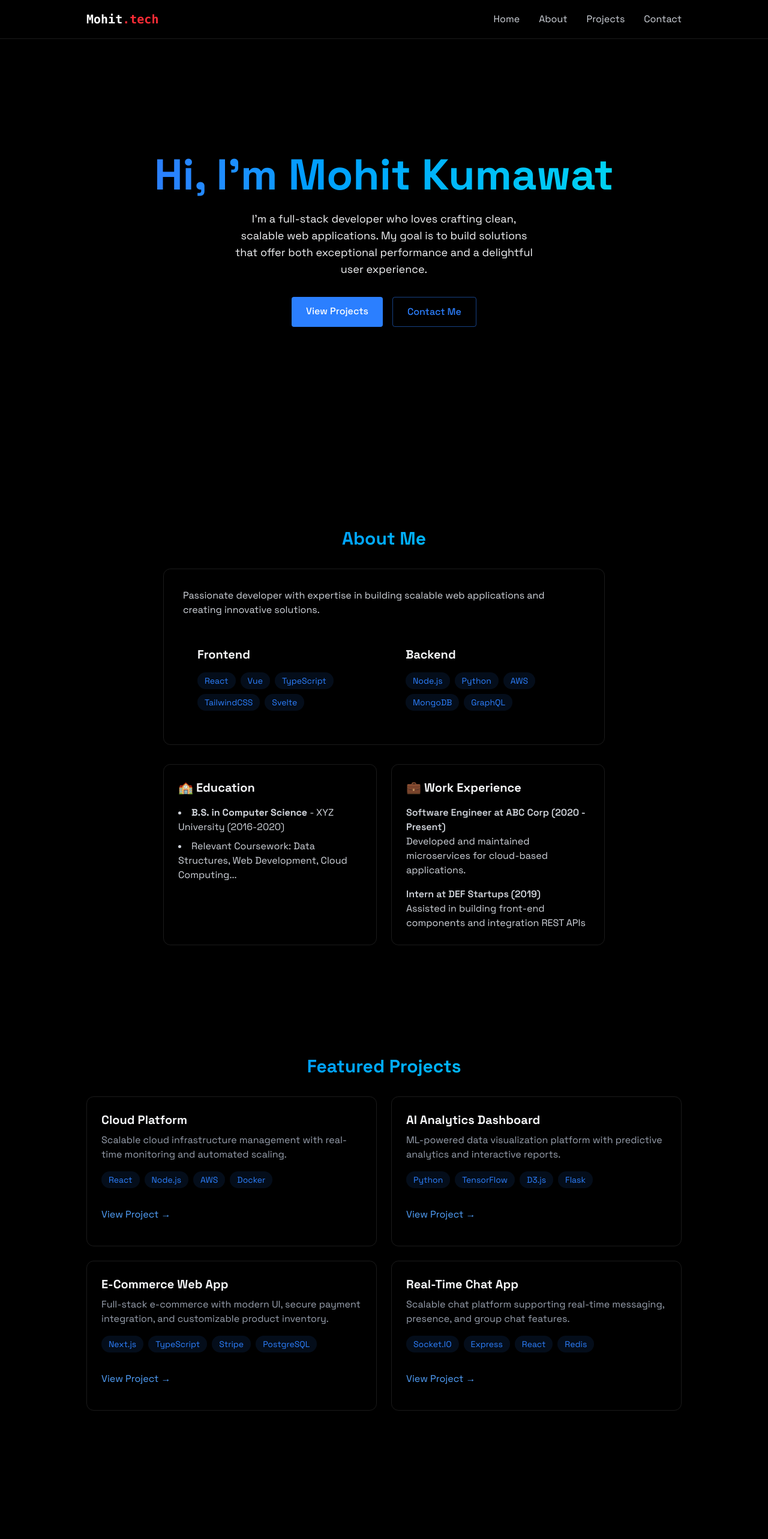
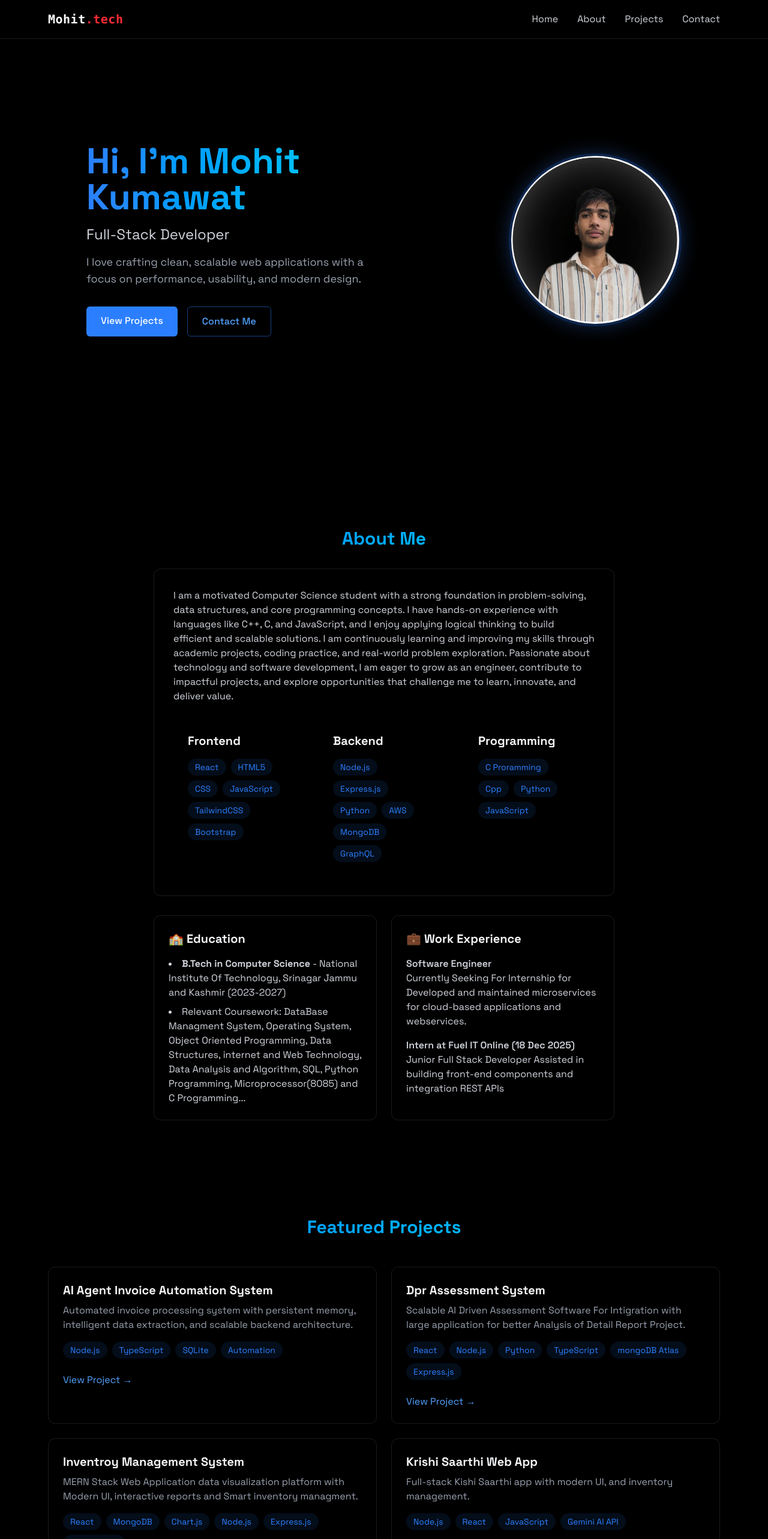
Before and after one commit to Mohitkumar2217/My-Prtfolio-site, a React (Vite) app: page / in a window 1280 px wide. Shown: the top 2566 px of the page at 60% size. Built offline with nearby package versions, Linux system fonts and the light colour scheme.

Commit message:
update portfolio

```diff
--- a/src/components/Navbar.jsx
+++ b/src/components/Navbar.jsx
@@ -4,53 +4,82 @@ export const Navbar = ({ menuOpen, setMenuOpen }) => {
   useEffect(() => {
     document.body.style.overflow = menuOpen ? "hidden" : "";
   }, [menuOpen]);
+
+  const navLinks = [
+    { name: "Home", href: "#home" },
+    { name: "About", href: "#about" },
+    { name: "Projects", href: "#projects" },
+    { name: "Contact", href: "#contact" },
+  ];
+
   return (
-    <nav className="fixed top-0 w-full z-40 bg-[rgba(10, 10, 10, 0.8)] backdrop-blur-lg border-b border-white/10 shadow-lg">
-      <div className="max-w-5xl mx-auto px-4">
+    <nav className="fixed top-0 w-full z-50 bg-black/70 backdrop-blur-md border-b border-white/10">
+      <div className="max-w-6xl mx-auto px-4">
         <div className="flex justify-between items-center h-16">
-          <a href="#home" className="font-mono text-xl font-bold text-white">
-            {" "}
-            Mohit<span className="text-red-500">.tech</span>{" "}
+
+          {/* Logo */}
+          <a
+            href="#home"
+            className="font-mono text-xl font-bold text-white tracking-wide"
+          >
+            Mohit<span className="text-red-500">.tech</span>
           </a>
 
-          <div
-            className="w-7 h-5 relative cursor-pointer z-40 md:hidden"
-            onClick={() => setMenuOpen((prev) => !prev)}
-          >
-            &#9776;
+          {/* Desktop Menu */}
+          <div className="hidden md:flex items-center space-x-8">
+            {navLinks.map((link) => (
+              <a
+                key={link.name}
+                href={link.href}
+                className="relative text-gray-300 hover:text-white transition-colors group"
+              >
+                {link.name}
+                <span className="absolute left-0 -bottom-1 w-0 h-[2px] bg-red-500 transition-all group-hover:w-full"></span>
+              </a>
+            ))}
           </div>
 
-          <div className="hidden md:flex items-center space-x-8">
-            <a
-              href="#home"
-              className="text-gray-300 hove:text-white transition-colors"
-            >
-              {" "}
-              Home
-            </a>
-            <a
-              href="#about"
-              className="text-gray-300 hove:text-white transition-colors"
-            >
-              {" "}
-              About{" "}
-            </a>
-            <a
-              href="#projects"
-              className="text-gray-300 hove:text-white transition-colors"
-            >
-              {" "}
-              Projects{" "}
-            </a>
-            <a
-              href="#contact"
-              className="text-gray-300 hove:text-white transition-colors"
-            >
-              {" "}
-              Contact{" "}
-            </a>
-          </div>
+          {/* Mobile Toggle */}
+          <button
+            aria-label="Toggle Menu"
+            onClick={() => setMenuOpen((prev) => !prev)}
+            className="md:hidden z-50 flex flex-col gap-1.5"
+          >
+            <span
+              className={`h-0.5 w-6 bg-white transition-transform ${
+                menuOpen && "rotate-45 translate-y-2"
+              }`}
+            />
+            <span
+              className={`h-0.5 w-6 bg-white transition-opacity ${
+                menuOpen && "opacity-0"
+              }`}
+            />
+            <span
+              className={`h-0.5 w-6 bg-white transition-transform ${
+                menuOpen && "-rotate-45 -translate-y-2"
+              }`}
+            />
+          </button>
         </div>
+      </div>
+
+      {/* Mobile Menu */}
+      <div
+        className={`fixed inset-0 bg-black/90 backdrop-blur-lg flex flex-col items-center justify-center gap-8 text-xl transition-all duration-300 md:hidden ${
+          menuOpen ? "opacity-100 pointer-events-auto" : "opacity-0 pointer-events-none"
+        }`}
+      >
+        {navLinks.map((link) => (
+          <a
+            key={link.name}
+            href={link.href}
+            onClick={() => setMenuOpen(false)}
+            className="text-gray-300 hover:text-white transition-colors"
+          >
+            {link.name}
+          </a>
+        ))}
       </div>
     </nav>
   );
--- a/src/components/sections/About.jsx
+++ b/src/components/sections/About.jsx
@@ -3,21 +3,23 @@ import { RevealOnScroll } from "../RevealOnScroll";
 export const About = () => {
   const frontendSkills = [
     "React",
-    "Vue",
-    "TypeScript",
+    "HTML5",
+    "CSS",
+    "JavaScript",
     "TailwindCSS",
-    "Svelte",
+    "Bootstrap",
   ];
 
-  const backendSkills = ["Node.js", "Python", "AWS", "MongoDB", "GraphQL"];
+  const backendSkills = ["Node.js", "Express.js", "Python", "AWS", "MongoDB", "GraphQL"];
 
+  const programmingSkills = ["C Proramming", "Cpp", "Python", "JavaScript"];
   return (
     <section
       id="about"
       className="min-h-screen flex items-center justify-center py-20"
     >
       <RevealOnScroll>
-        <div className="max-w-3xl mx-auto px-4">
+        <div className="max-w-3xl mx-auto">
           <h2 className="text-3xl font-bold mb-8 bg-gradient-to-r from-blue-500 to-cyan-400 bg-clip-text text-transparent text-center">
             {" "}
             About Me
@@ -25,11 +27,10 @@ export const About = () => {
 
           <div className="rounded-xl p-8 border-white/10 border hover:-translate-y-1 transition-all">
             <p className="text-gray-300 mb-6">
-              Passionate developer with expertise in building scalable web
-              applications and creating innovative solutions.
+              I am a motivated Computer Science student with a strong foundation in problem-solving, data structures, and core programming concepts. I have hands-on experience with languages like C++, C, and JavaScript, and I enjoy applying logical thinking to build efficient and scalable solutions. I am continuously learning and improving my skills through academic projects, coding practice, and real-world problem exploration. Passionate about technology and software development, I am eager to grow as an engineer, contribute to impactful projects, and explore opportunities that challenge me to learn, innovate, and deliver value.
             </p>
 
-            <div className="grid grid-cols-1 md:grid-cols-2 gap-6">
+            <div className="grid grid-cols-1 md:grid-cols-3 gap-6">
               <div className="rounded-xl p-6 hover:-translate-y-1 transition-all">
                 <h3 className="text-xl font-bold mb-4"> Frontend</h3>
                 <div className="flex flex-wrap gap-2">
@@ -61,6 +62,21 @@ export const About = () => {
                   ))}
                 </div>
               </div>
+              <div className="rounded-xl p-6 hover:-translate-y-1 transition-all">
+                <h3 className="text-xl font-bold mb-4"> Programming</h3>
+                <div className="flex flex-wrap gap-2">
+                  {programmingSkills.map((tech, key) => (
+                    <span
+                      key={key}
+                      className="bg-blue-500/10 text-blue-500 py-1 px-3 rounded-full text-sm hover:bg-blue-500/20
+                                    hover:shadow-[0_2px_8px_rgba(59,130,2246,0.2)] transition
+                    "
+                    >
+                      {tech}
+                    </span>
+                  ))}
+                </div>
+              </div>
             </div>
           </div>
 
@@ -69,12 +85,12 @@ export const About = () => {
               <h3 className="text-xl font-bold mb-4"> 🏫 Education </h3>
               <ul className="list-disc list-inside text-gray-300 space-y-2">
                 <li>
-                  <strong> B.S. in Computer Science </strong> - XYZ University
-                  (2016-2020)
+                  <strong> B.Tech in Computer Science </strong> - National Institute Of Technology, Srinagar Jammu and Kashmir
+                  (2023-2027)
                 </li>
                 <li>
-                  Relevant Coursework: Data Structures, Web Development, Cloud
-                  Computing...
+                  Relevant Coursework: DataBase Managment System, Operating System, Object Oriented Programming, Data Structures, internet and Web Technology,
+                  Data Analysis and Algorithm, SQL, Python Programming, Microprocessor(8085) and C Programming...
                 </li>
               </ul>
             </div>
@@ -84,20 +100,21 @@ export const About = () => {
                 <div>
                   <h4 className="font-semibold">
                     {" "}
-                    Software Engineer at ABC Corp (2020 - Present){" "}
+                    Software Engineer
                   </h4>
                   <p>
-                    Developed and maintained microservices for cloud-based
-                    applications.
+                    Currently Seeking For Internship for Developed and maintained microservices for cloud-based
+                    applications and webservices.
                   </p>
                 </div>
 
                 <div>
                   <h4 className="font-semibold">
                     {" "}
-                    Intern at DEF Startups (2019){" "}
+                    Intern at Fuel IT Online (18 Dec 2025){" "}
                   </h4>
                   <p>
+                    Junior Full Stack Developer
                     Assisted in building front-end components and integration
                     REST APIs
                   </p>
--- a/src/components/sections/Home.jsx
+++ b/src/components/sections/Home.jsx
@@ -1,39 +1,57 @@
 import { RevealOnScroll } from "../RevealOnScroll";
+import profileImg from "../../assets/profile.png";
 
 export const Home = () => {
   return (
     <section
       id="home"
-      className="min-h-screen flex items-center justify-center relative"
+      className="min-h-screen flex items-center justify-center relative overflow-hidden"
     >
       <RevealOnScroll>
-        <div className="text-center z-10 px-4">
-          <h1 className="text-5xl md:text-7xl font-bold mb-6 bg-gradient-to-r from-blue-500 to-cyan-400 bg-clip-text text-transparent leading-right">
-            Hi, I'm Mohit Kumawat
+        <div className="max-w-5xl mx-auto px-4 grid md:grid-cols-2 gap-10 items-center">
+
+          <div className="text-center md:text-left">
+            <h1 className="text-4xl md:text-6xl font-bold mb-4 bg-gradient-to-r from-blue-500 to-cyan-400 bg-clip-text text-transparent">
+              Hi, I’m Mohit Kumawat
             </h1>
 
-          <p className="tex-gray-400 text-lg mb-8 max-w-lg mx-auto">
-            I’m a full-stack developer who loves crafting clean, scalable web
-            applications. My goal is to build solutions that offer both
-            exceptional performance and a delightful user experience.
+            <h2 className="text-xl md:text-2xl text-gray-300 mb-4">
+              Full-Stack Developer
+            </h2>
+
+            <p className="text-gray-400 text-lg mb-8 max-w-xl">
+              I love crafting clean, scalable web applications with a focus on
+              performance, usability, and modern design.
             </p>
-          <div className="flex justify-center space-x-4">
+
+            <div className="flex justify-center md:justify-start gap-4">
               <a
                 href="#projects"
-              className="bg-blue-500 text-white py-3 px-6 rounded font-medium transition relative overflow-hidden hover:-translate-y-0.5 hover:shadow-[0_0_15px_rgba(59, 130, 246, 0.4)]"
+                className="bg-blue-500 text-white py-3 px-6 rounded-md font-medium transition-all hover:-translate-y-0.5 hover:shadow-[0_0_20px_rgba(59,130,246,0.5)]"
               >
                 View Projects
               </a>
 
               <a
                 href="#contact"
-              className="border border-blue-500/50 text-blue-500 py-3 px-6 rounded font-medium transition-all duration-200
-             hover:-translate-y-0.5 hover:shadow-[0_0_15px_rgba(59, 130, 246, 0.2)] hover:bg-blue-500/10"
+                className="border border-blue-500/50 text-blue-400 py-3 px-6 rounded-md font-medium transition-all hover:-translate-y-0.5 hover:bg-blue-500/10"
               >
                 Contact Me
               </a>
             </div>
           </div>
+
+          <div className="flex justify-center md:justify-end">
+            <img
+              src={profileImg}
+              alt="Mohit Kumawat"
+              className="w-56 h-56 md:w-72 md:h-72 rounded-full object-cover
+              border-4 border-blue-500/30 shadow-[0_0_30px_rgba(59,130,246,0.3)]
+              hover:scale-105 transition-transform duration-300"
+            />
+          </div>
+
+        </div>
       </RevealOnScroll>
     </section>
   );
--- a/src/components/sections/Projects.jsx
+++ b/src/components/sections/Projects.jsx
@@ -1,4 +1,42 @@
 import { RevealOnScroll } from "../RevealOnScroll";
+
+const projects = [
+  {
+    title: "AI Agent Invoice Automation System",
+    description:
+      "Automated invoice processing system with persistent memory, intelligent data extraction, and scalable backend architecture.",
+    tech: ["Node.js", "TypeScript", "SQLite", "Automation"],
+    link: "#", // add GitHub or demo link
+  },
+  {
+    title: "Dpr Assessment System",
+    description:
+      "Scalable AI Driven Assessment Software For Intigration with large application for better Analysis of Detail Report Project.",
+    tech: ["React", "Node.js", "Python", "TypeScript", "mongoDB Atlas", "Express.js"],
+    link: "#",
+  },
+  {
+    title: "Inventroy Management System",
+    description:
+      "MERN Stack Web Application data visualization platform with Modern UI, interactive reports and Smart inventory managment.",
+    tech: ["React", "MongoDB", "Chart.js", "Node.js", "Express.js", "TailwindCSS"],
+    link: "#",
+  },
+  {
+    title: "Krishi Saarthi Web App",
+    description:
+      "Full-stack Kishi Saarthi app with modern UI, and inventory management.",
+    tech: ["Node.js", "React", "JavaScript", "Gemini AI API"],
+    link: "#",
+  },
+  {
+    title: "Url Shortner",
+    description:
+      "Small Url Shortner Website To Shorten Large URL into Small Urls just Like betliy.",
+    tech: ["Node.js", "Express", "Ejs", "JavaScript"],
+    link: "#",
+  },
+];
 
 export const Projects = () => {
   return (
@@ -7,24 +45,40 @@ export const Projects = () => {
       className="min-h-screen flex items-center justify-center py-20"
     >
       <RevealOnScroll>
-        <div className="max-w-5xl mx-auto px-4">
-          <h2 className="text-3xl font-bold mb-8 bg-gradient-to-r from-blue-500 to-cyan-400 bg-clip-text text-transparent text-center">
-            {" "}
+        <div className="max-w-6xl mx-auto px-4">
+          <h2 className="text-3xl font-bold mb-12 bg-gradient-to-r from-blue-500 to-cyan-400 bg-clip-text text-transparent text-center">
             Featured Projects
           </h2>
+
           <div className="grid grid-cols-1 md:grid-cols-2 gap-6">
-            <div className="p-6 rounded-xl border border-white/10 hover:-translate-y-1 hover:border-blue-500/30 hover:shadow-[0_2px_8px_rgba(59,130,246,0.2)] transition">
-              <h3 className="text-xl font-bold mb-2"> Cloud Platform</h3>
+            {projects.map((project, index) => (
+              <div
+                key={index}
+                className="
+                  glass p-6 rounded-xl border border-white/10
+                  hover:-translate-y-1 hover:border-blue-500/30
+                  hover:shadow-[0_4px_20px_rgba(59,130,246,0.15)]
+                  transition-all
+                "
+              >
+                <h3 className="text-xl font-bold mb-2">
+                  {project.title}
+                </h3>
+
                 <p className="text-gray-400 mb-4">
-                Scalable cloud infrastructure management with real-time
-                monitoring and automated scaling.
+                  {project.description}
                 </p>
+
                 <div className="flex flex-wrap gap-2 mb-4">
-                {["React", "Node.js", "AWS", "Docker"].map((tech, key) => (
+                  {project.tech.map((tech) => (
                     <span
-                    key={key}
-                    className="bg-blue-500/10 text-blue-500 py-1 px-3 rounded-full text-sm hover:bg-blue-500/20
-                                    hover:shadow-[0_2px_8px_rgba(59,130,246,0.1)] transition-all
+                      key={tech}
+                      className="
+                        bg-blue-500/10 text-blue-500 py-1 px-3
+                        rounded-full text-sm
+                        hover:bg-blue-500/20
+                        hover:shadow-[0_2px_8px_rgba(59,130,246,0.2)]
+                        transition
                       "
                     >
                       {tech}
@@ -32,133 +86,14 @@ export const Projects = () => {
                   ))}
                 </div>
 
-              <div className="flex justify-between items-center">
                 <a
-                  href="#"
-                  className="text-blue-400 hover:text-blue-300 transition-colors my-4"
+                  href={project.link}
+                  className="inline-block text-blue-400 hover:text-blue-300 transition-colors mt-2"
                 >
                   View Project →
                 </a>
               </div>
-            </div>
-            <div
-              className="
-              glass p-6 rounded-xl border border-white/10
-              hover:-translate-y-1 hover:border-blue-500/30
-              hover:shadow-[0_4px_20px_rgba(59,130,246,0.1)]
-              transition-all
-            "
-            >
-              <h3 className="text-xl font-bold mb-2">AI Analytics Dashboard</h3>
-              <p className="text-gray-400 mb-4">
-                ML-powered data visualization platform with predictive analytics
-                and interactive reports.
-              </p>
-              <div className="flex flex-wrap gap-2 mb-4">
-                {["Python", "TensorFlow", "D3.js", "Flask"].map((tech, key) => (
-                  <span
-                    key={key}
-                    className="
-                      bg-blue-500/10 text-blue-500 py-1 px-3
-                      rounded-full text-sm
-                      transition
-                      hover:bg-blue-500/20 hover:-translate-y-0.5
-                      hover:shadow-[0_2px_8px_rgba(59,130,246,0.2)]
-                    "
-                  >
-                    {tech}
-                  </span>
             ))}
-              </div>
-              <div className="flex justify-between items-center">
-                <a
-                  href="#"
-                  className="text-blue-400 hover:text-blue-300 transition-colors my-4"
-                >
-                  View Project →
-                </a>
-              </div>
-            </div>
-
-            <div
-              className="
-              glass p-6 rounded-xl border border-white/10
-              hover:-translate-y-1 hover:border-blue-500/30
-              hover:shadow-[0_4px_20px_rgba(59,130,246,0.1)]
-              transition-all
-            "
-            >
-              <h3 className="text-xl font-bold mb-2">E-Commerce Web App</h3>
-              <p className="text-gray-400 mb-4">
-                Full-stack e-commerce with modern UI, secure payment
-                integration, and customizable product inventory.
-              </p>
-              <div className="flex flex-wrap gap-2 mb-4">
-                {["Next.js", "TypeScript", "Stripe", "PostgreSQL"].map(
-                  (tech) => (
-                    <span
-                      key={tech}
-                      className="
-                      bg-blue-500/10 text-blue-500 py-1 px-3
-                      rounded-full text-sm
-                      transition
-                      hover:bg-blue-500/20 hover:-translate-y-0.5
-                      hover:shadow-[0_2px_8px_rgba(59,130,246,0.2)]
-                    "
-                    >
-                      {tech}
-                    </span>
-                  )
-                )}
-              </div>
-              <div className="flex justify-between items-center">
-                <a
-                  href="#"
-                  className="text-blue-400 hover:text-blue-300 transition-colors my-4"
-                >
-                  View Project →
-                </a>
-              </div>
-            </div>
-
-            <div
-              className="
-              glass p-6 rounded-xl border border-white/10
-              hover:-translate-y-1 hover:border-blue-500/30
-              hover:shadow-[0_4px_20px_rgba(59,130,246,0.1)]
-              transition-all
-            "
-            >
-              <h3 className="text-xl font-bold mb-2">Real-Time Chat App</h3>
-              <p className="text-gray-400 mb-4">
-                Scalable chat platform supporting real-time messaging, presence,
-                and group chat features.
-              </p>
-              <div className="flex flex-wrap gap-2 mb-4">
-                {["Socket.IO", "Express", "React", "Redis"].map((tech, key) => (
-                  <span
-                    key={key}
-                    className="
-                      bg-blue-500/10 text-blue-500 py-1 px-3
-                      rounded-full text-sm
-                      transition
-                      hover:bg-blue-500/20 hover:-translate-y-0.5
-                      hover:shadow-[0_2px_8px_rgba(59,130,246,0.2)]
-                    "
-                  >
-                    {tech}
-                  </span>
-                ))}
-              </div>
-              <div className="flex justify-between items-center ">
-                <a
-                  href="#"
-                  className="text-blue-400 hover:text-blue-300 transition-colors my-4"
-                >
-                  View Project →
-                </a>
-              </div>
-            </div>
           </div>
         </div>
       </RevealOnScroll>
```
Also changed, not shown: src/assets/profile.png (added). Lines whose indentation alone changed are shown as unchanged.
